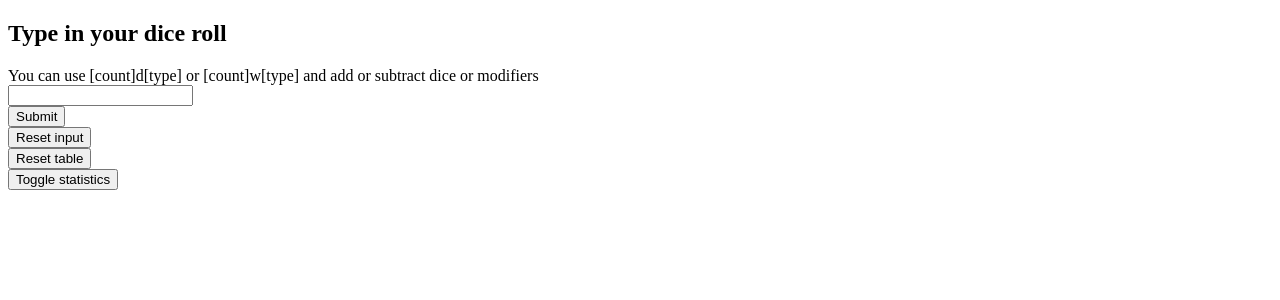
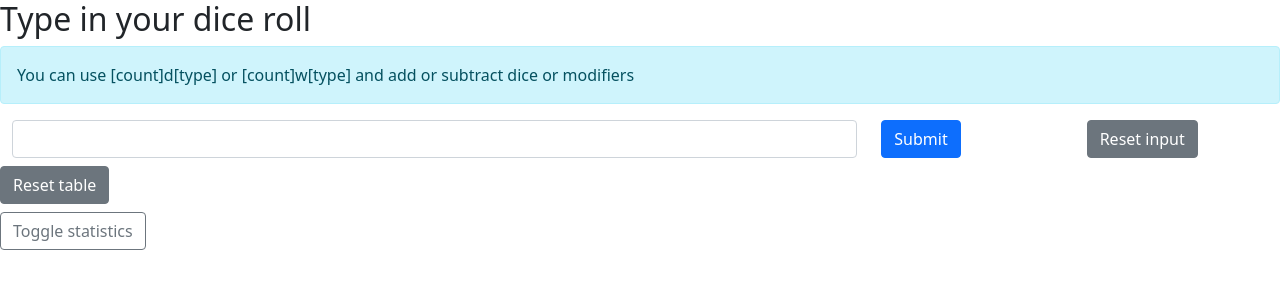
Before and after one commit to kabarakh/diceRollerVue, a Vue app: page / in a window 1280 px wide. Shown: the top 300 px of the page. Built offline with nearby package versions, Linux system fonts and the light colour scheme.

Commit message:
TASK: begin styling

```diff
--- a/src/App.vue
+++ b/src/App.vue
@@ -21,6 +21,6 @@ const diceRolls = useDiceRollStore();
   <DiceRollTable />
 </template>
 
-<style>
+<style lang="scss">
 @import "./assets/Main.scss";
 </style>
--- /dev/null
+++ b/src/assets/Base/_Variables.scss
@@ -0,0 +1 @@
+$red: #600000;
--- a/src/assets/Main.scss
+++ b/src/assets/Main.scss
@@ -1,2 +1,3 @@
-body {
-}
+@import '@/assets/Base/Variables';
+
+@import 'bootstrap/scss/bootstrap';
```
